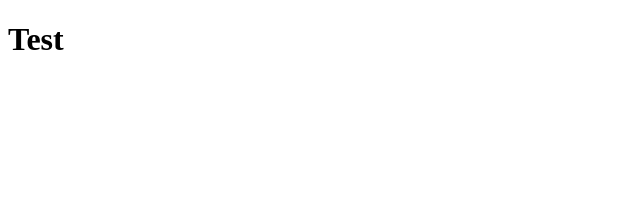
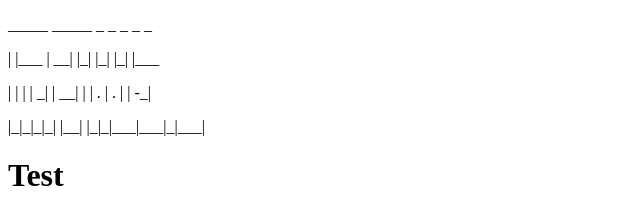
Before and after one commit to MStonehouse/test, a plain HTML site: page index.html in a window 1280 px wide. Shown: the whole page, without its empty margins (0-640 px from the left). Drawn offline with Linux system fonts and the light colour scheme.

Commit message:
add ascii chars

```diff
--- a/index.html
+++ b/index.html
@@ -6,6 +6,20 @@
   </head>
   <body>
     <div>
+      <p>
+         _____        _____ _ _ _   _   _
+      </p>
+      <p>
+        |     |___   |   __| |_| |_| |_| |___
+      </p>
+      <p>
+        | | | |  _|  |   __| | | . | . | | -_|
+      </p>
+      <p>
+        |_|_|_|_|    |__|  |_|_|___|___|_|___|
+      </p>
+    </div>
+    <div>
       <h1>Test</h1>
     </div>
   </body>
```
